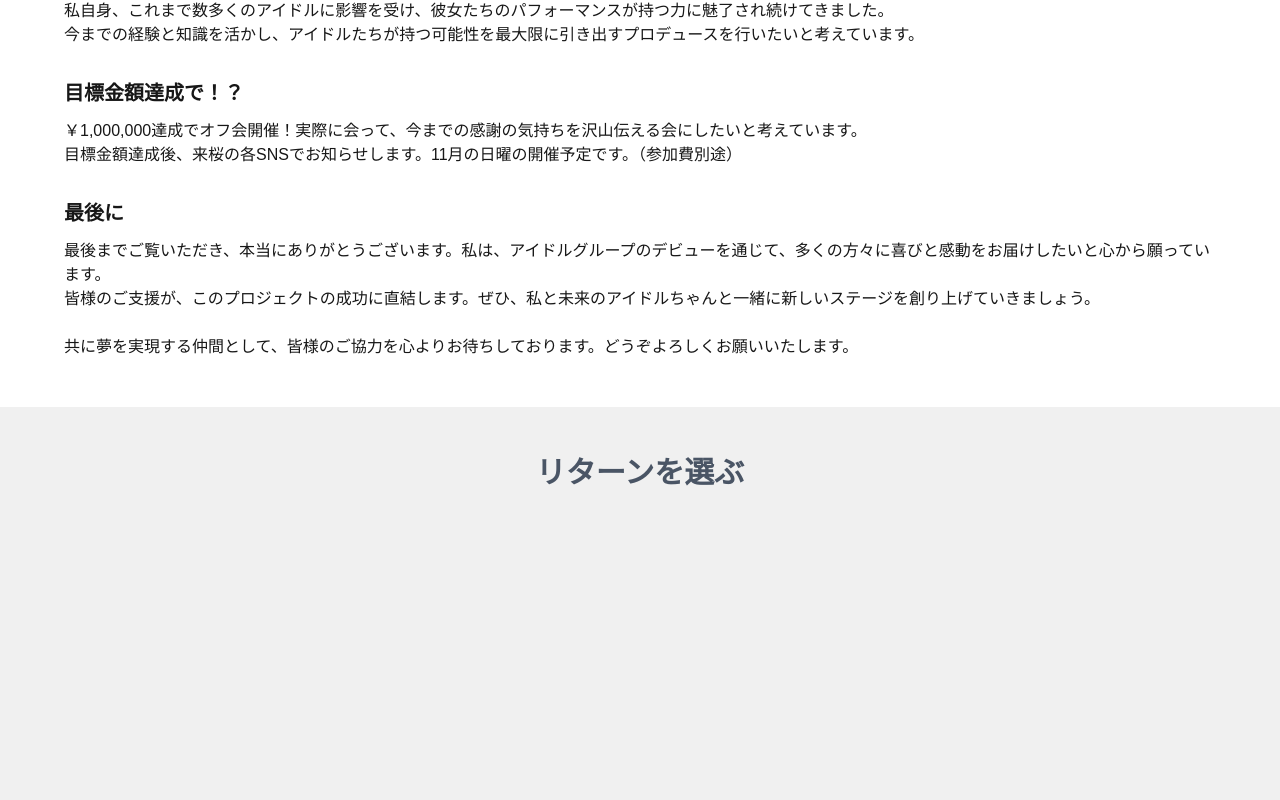
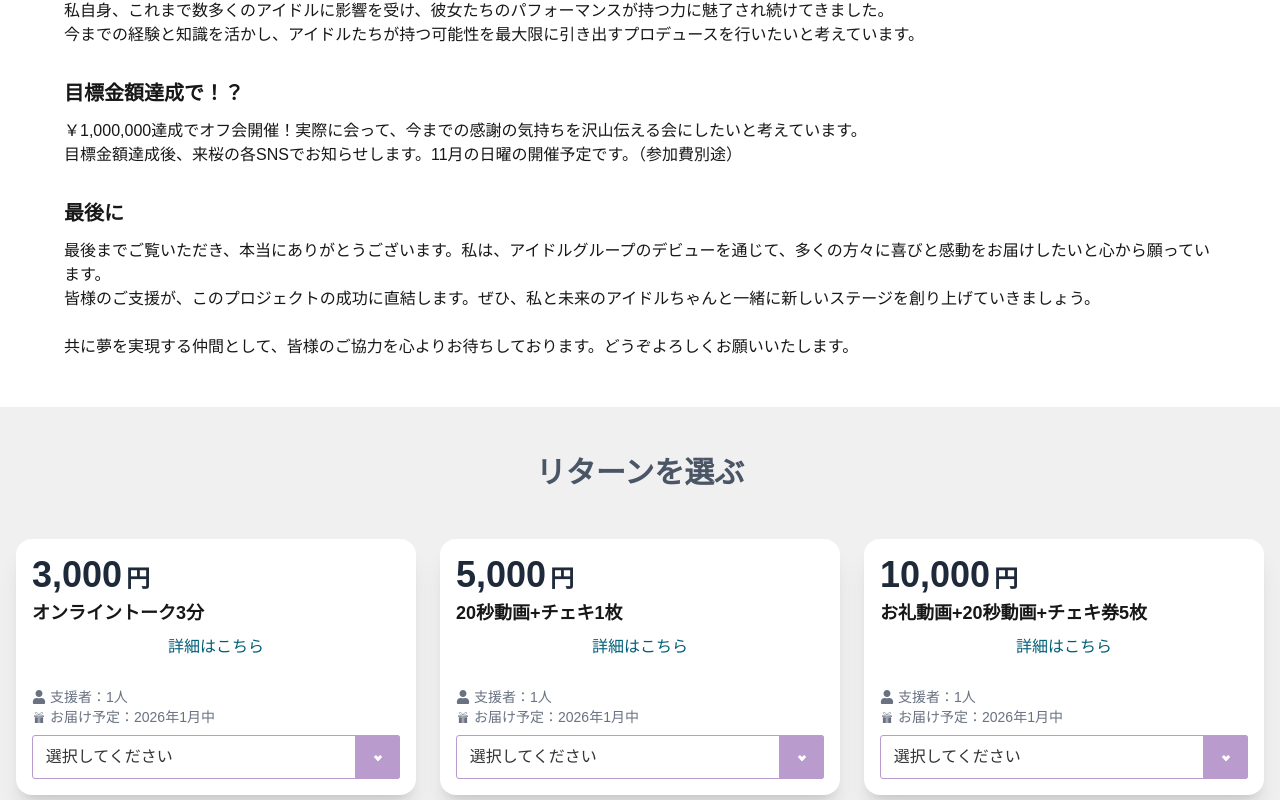
Before and after one commit to live-first/cloud-funding, a Next.js app: page / in a window 1280 px wide. Shown: the part 1997-2797 px from the top of the page. Before the commit the page ends 2584 px from the top, so only its background shows below. Built offline with nearby package versions, Linux system fonts and the light colour scheme.

Commit message:
リターン追加

```diff
--- a/src/components/Modal/index.tsx
+++ b/src/components/Modal/index.tsx
@@ -1,3 +1,5 @@
+'use client'
+
 import { PropsWithChildren, ReactNode, useState } from 'react'
 import { cn } from '../utils'
 import { CgClose } from 'react-icons/cg'
@@ -23,14 +25,14 @@ export const Modal = (props: PropsWithChildren<ModalProps>) => {
   const [open, setOpen] = useState<boolean>(isOpen)
 
   return (
-    <div>
+    <>
       <button className={cName} onClick={() => setOpen(true)}>
         {button}
       </button>
       <div
         className={cn(
-          open ? 'w-full h-full overlay fixed top-0 left-0 z-[200]' : 'hidden',
-          'relative',
+          open ? 'w-full h-full fixed inset-0 z-[9999]' : 'hidden',
+          'overlay',
         )}
       >
         <button
@@ -56,6 +58,6 @@ export const Modal = (props: PropsWithChildren<ModalProps>) => {
           </div>
         </div>
       </div>
-    </div>
+    </>
   )
 }
--- a/src/components/Modal/modal.css
+++ b/src/components/Modal/modal.css
@@ -1,3 +1,3 @@
 .overlay {
-  background: linear-gradient(135deg, #ffa9f8e6 0%, #fff7ade6 100%) 0px 0px / 100% 100%;
+  background-image: linear-gradient(118deg, rgba(251, 213, 251, 0.8), rgba(149, 233, 243, 0.9));
 }
--- a/src/components/Select/index.tsx
+++ b/src/components/Select/index.tsx
@@ -1,3 +1,5 @@
+'use client'
+
 import { ChangeEventHandler } from 'react'
 import { cn } from '../utils'
 import './select.css'
--- a/src/components/Select/select.css
+++ b/src/components/Select/select.css
@@ -38,11 +38,12 @@
   min-width: 230px;
   height: 2.8em;
   padding: 0.4em 3.6em 0.4em 0.8em;
-  border: 2px solid #b99bce;
+  border: 1px solid #b99bce;
   border-radius: 3px;
   color: #333333;
   font-size: 1em;
   cursor: pointer;
+  width: 100%;
 }
 
 .selectbox select:focus {
--- a/src/views/returns/index.tsx
+++ b/src/views/returns/index.tsx
@@ -1,10 +1,141 @@
+'use client'
+
+import { Img } from '@/components/Image'
+import { Modal } from '@/components/Modal'
+import { Select } from '@/components/Select'
+import { ChangeEventHandler } from 'react'
+import { FaUser } from 'react-icons/fa'
+import { GiPresent } from 'react-icons/gi'
+
 export const ReturnView = () => {
   return (
-    <div className='flex flex-col py-12 items-center gap-12'>
+    <div className='flex flex-col pt-12 mb-24 pb-24 items-center gap-12'>
       <h2 id='return' className='font-bold text-3xl text-gray-600'>
         リターンを選ぶ
       </h2>
-      <div className='grid grid-cols-1 sm:grid-cols-2 lg:grid-cols-3 gap-2 md:gap-6'></div>
+      <div className='grid grid-cols-1 sm:grid-cols-2 lg:grid-cols-3 gap-2 md:gap-6 px-4'>
+        <ItemPanel
+          id='1'
+          amount={3000}
+          title='オンライントーク3分'
+          detail='オンラインでトークを実施します。'
+          date='2026年1月中'
+          supporterCount={1}
+          onChange={() => {}}
+        />
+        <ItemPanel
+          id='2'
+          amount={5000}
+          title='20秒動画+チェキ1枚'
+          detail='券をお渡しします。他メンバーに変更可能です。'
+          date='2026年1月中'
+          supporterCount={1}
+          onChange={() => {}}
+        />
+        <ItemPanel
+          id='3'
+          amount={10000}
+          title='お礼動画+20秒動画+チェキ券5枚'
+          detail='チェキ券の使用は他メンバーでも可能です。'
+          date='2026年1月中'
+          supporterCount={1}
+          onChange={() => {}}
+        />
+        <ItemPanel
+          id='4'
+          amount={50000}
+          title='プリ同+私物サイン+チェキ券15枚'
+          detail='チェキ券の使用は他メンバーでも可能です。'
+          date='2026年1月中'
+          supporterCount={1}
+          onChange={() => {}}
+        />
+        <ItemPanel
+          id='5'
+          amount={100000}
+          title='都内2時間個別オフ会+宿題チェキ券1枚+お手紙+チェキ券30枚'
+          detail='チェキ券の使用は他メンバーでも可能です。'
+          date='2026年1月中'
+          supporterCount={1}
+          onChange={() => {}}
+        />
+      </div>
     </div>
   )
 }
+
+type ItemProps = {
+  id: string
+  img?: string
+  amount: number
+  title?: string
+  detail: string
+  date?: string
+  supporterCount?: number
+  onChange: ChangeEventHandler<HTMLSelectElement>
+}
+
+const ItemPanel = (props: ItemProps) => {
+  const { id, img, amount, title, detail, date, supporterCount, onChange } = props
+
+  const DetailButton = () => {
+    return <div className='p-1 text-cyan-800'>詳細はこちら</div>
+  }
+
+  return (
+    <div className='flex flex-col gap-2 bg-white w-full rounded-2xl p-4 shadow-xl'>
+      <p className='font-bold text-gray-800 text-4xl'>
+        {amount.toLocaleString()}
+        <span className='text-2xl ml-1'>円</span>
+      </p>
+      {title && <p className='text-lg font-bold leading-5'>{title}</p>}
+      <Modal button={<DetailButton />}>
+        <div className='flex flex-col gap-2' id={id}>
+          {img && <Img src={img} />}
+          <p className='font-bold text-gray-800 text-4xl'>
+            {amount.toLocaleString()}
+            <span className='text-2xl ml-1'>円</span>
+          </p>
+          {title && <p className='text-lg font-bold leading-5'>{title}</p>}
+          <div>{detail}</div>
+          <div className='flex flex-col pt-4'>
+            <p className='flex text-sm text-gray-500'>
+              <FaUser style={{ transform: 'translateY(3px)', marginRight: '4px' }} />
+              支援者：{supporterCount}人
+            </p>
+            <p className='flex text-sm text-gray-500'>
+              <GiPresent style={{ transform: 'translateY(3px)', marginRight: '4px' }} />
+              お届け予定：{date}
+            </p>
+          </div>
+        </div>
+      </Modal>
+      <div className='flex flex-col pt-4'>
+        <p className='flex text-sm text-gray-500'>
+          <FaUser style={{ transform: 'translateY(3px)', marginRight: '4px' }} />
+          支援者：{supporterCount}人
+        </p>
+        <p className='flex text-sm text-gray-500'>
+          <GiPresent style={{ transform: 'translateY(3px)', marginRight: '4px' }} />
+          お届け予定：{date}
+        </p>
+      </div>
+      <Select
+        id={id}
+        options={[
+          { value: 1, label: '1' },
+          { value: 2, label: '2' },
+          { value: 3, label: '3' },
+          { value: 4, label: '4' },
+          { value: 5, label: '5' },
+          { value: 6, label: '6' },
+          { value: 7, label: '7' },
+          { value: 8, label: '8' },
+          { value: 9, label: '9' },
+          { value: 10, label: '10' },
+        ]}
+        onChange={onChange}
+      />
+    </div>
+  )
+}
--- a/src/views/top/index.tsx
+++ b/src/views/top/index.tsx
@@ -15,9 +15,11 @@ import Link from 'next/link'
 export const TopView = () => {
   return (
     <div className='flex flex-col pb-12'>
-      <div className='flex flex-col items-center header-gradient py-6'>
-        <h1 className='font-bold text-2xl md:text-4xl text-gray-700'>
-          来桜アイドルプロデュース プロジェクト
+      <div className='flex flex-col items-center header-gradient py-3'>
+        <h1 className='font-bold text-2xl md:text-4xl items-center text-center text-gray-700'>
+          来桜アイドルプロデュース
+          <br />
+          プロジェクト
         </h1>
       </div>
 
@@ -29,13 +31,13 @@ export const TopView = () => {
 
 const SummaryView = () => {
   // 目標金額
-  const goal = 3000000000
+  const goal = 1000000
   // 現在の支援総額
-  const current = 4000000000
+  const current = 550000
   // 支援者数
   const people = 100
   // 締切日時
-  const deadline = new Date(2025, 10, 23, 0, 0, 0)
+  const deadline = new Date(2025, 11, 28, 0, 0, 0)
 
   const rate = current / goal
   const viewRate = (rate * 100).toFixed(1)
@@ -65,6 +67,7 @@ const SummaryView = () => {
             {viewRate}
             <span className='text-2xl ml-1'>%</span>
           </p>
+          {/* インジケータ */}
           <div className='w-full h-6 bg-gray-400 rounded-full relative'>
             <div
               className={cn(
@@ -88,6 +91,8 @@ const SummaryView = () => {
             </p>
           </div>
           <div className='flex flex-col gap-3 w-1/2 md:w-full'>
+            {restDay >= 0 ? (
+              <>
                 <p className='flex font-bold text-lg'>
                   <FaClock style={{ transform: 'translateY(3px)', marginRight: '4px' }} />
                   終了まで残り
@@ -96,6 +101,12 @@ const SummaryView = () => {
                   {restDay.toLocaleString()}
                   <span className='text-2xl ml-1'>日</span>
                 </p>
+              </>
+            ) : (
+              <div className='flex flex-col w-full py-2 bg-gray-700 text-white font-bold items-center'>
+                本プロジェクトは終了しました
+              </div>
+            )}
           </div>
         </div>
 
@@ -104,7 +115,7 @@ const SummaryView = () => {
             <FaLink style={{ transform: 'translateY(3px)', marginRight: '4px' }} />
             SNS
           </p>
-          <div className='flex gap-12 justify-center'>
+          <div className='flex gap-3 sm:gap-12 justify-center'>
             <Link href='https://www.tiktok.com/@rara____wwwww'>
               <Img src={tiktok.src} cName='h-12' />
             </Link>
@@ -131,7 +142,7 @@ const AnthorLinkButton = () => {
         </div>
       </Link>
       <div className='flex bg-blue-200 p-4 w-full sm:w-[400px]'>
-        本サイトは本プロジェクト独自に作成しているため、支援金額の95%が開催者に支給されます。
+        本サイトは当プロジェクト独自に作成しているため、支援金額の95%が開催者に支給されます。
       </div>
     </div>
   )
```
Lines whose indentation alone changed are shown as unchanged.
